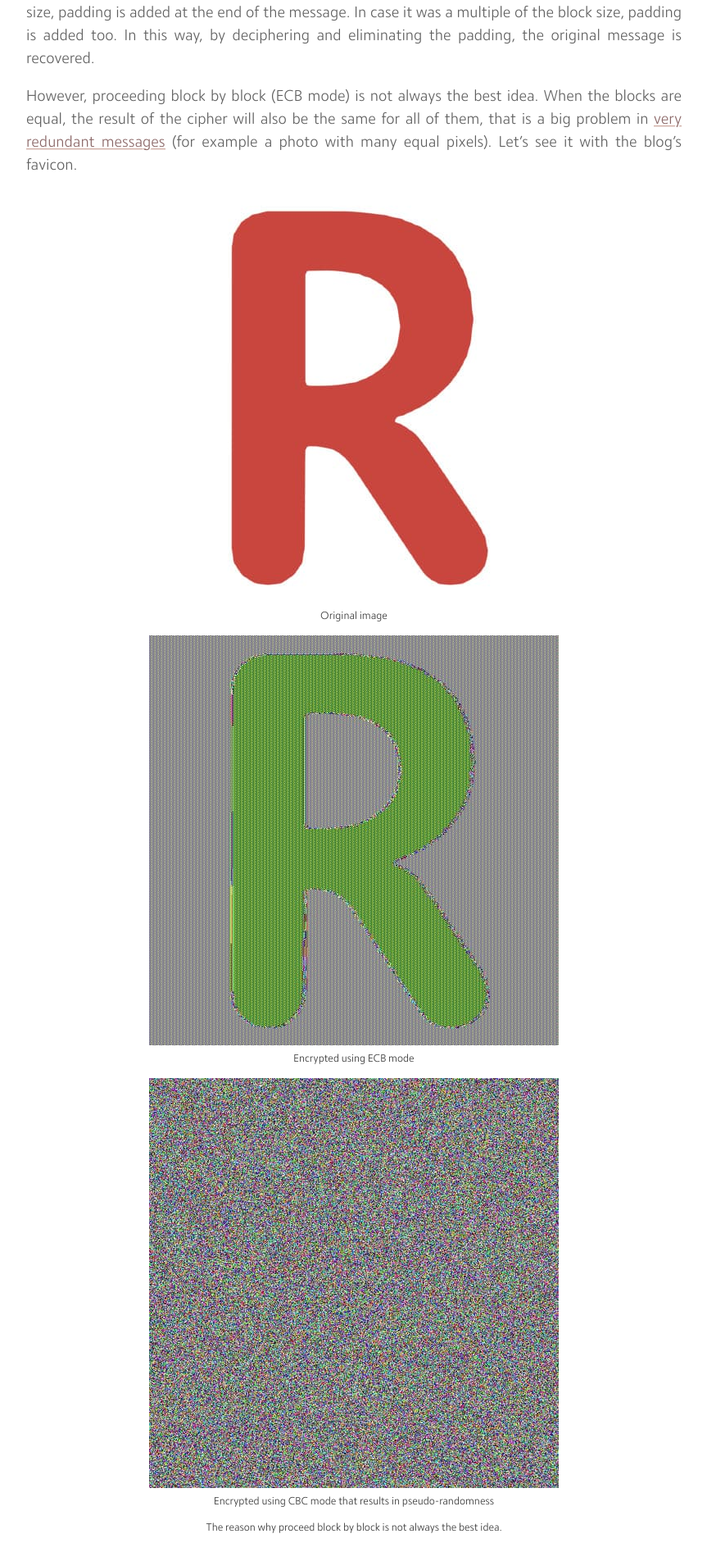
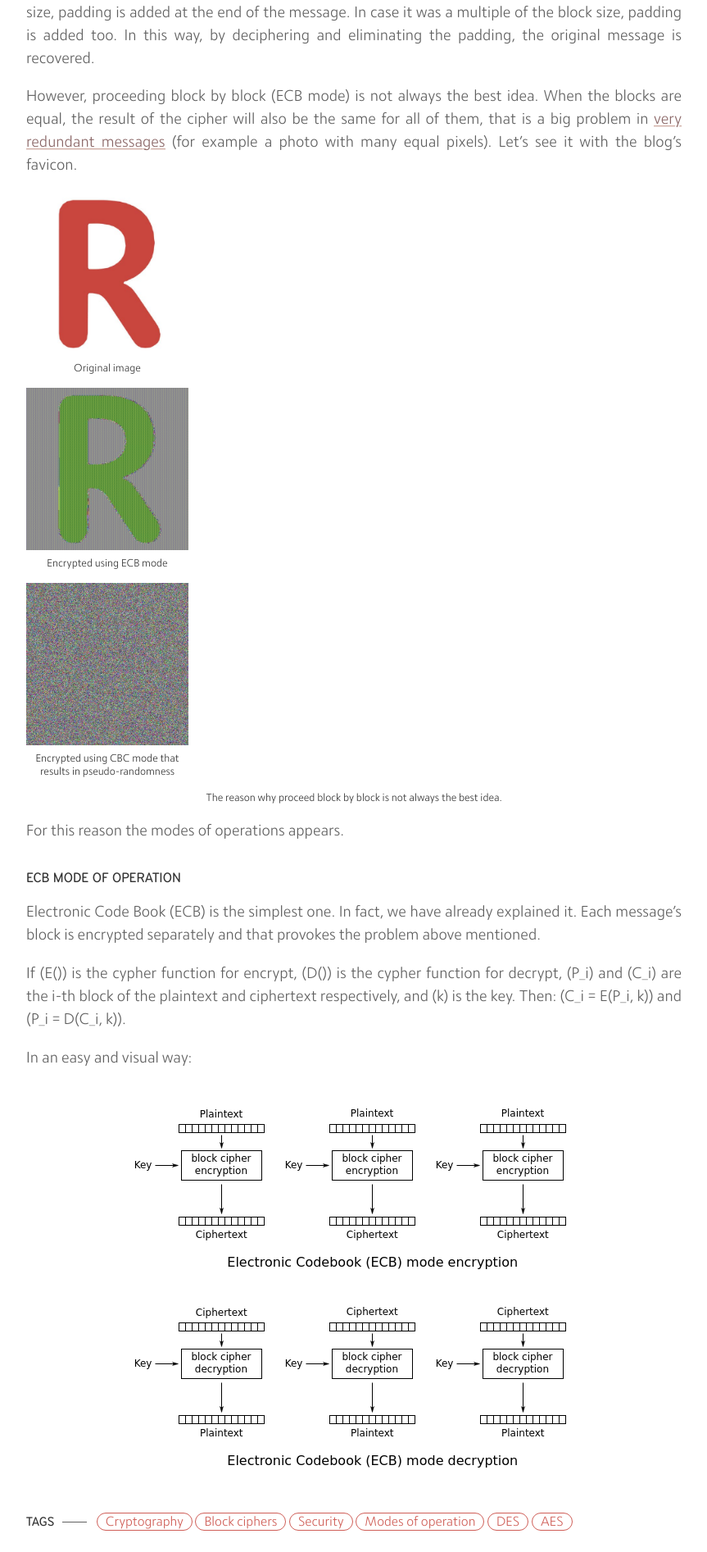
Before and after one commit to MrAnnix/MrAnnix.github.io, a Jekyll site: the page built from _posts/2019-11-07-block-cipher-operation-modes.md, in a window 1280 px wide. Shown: the part 1268-3161 px from the top of the page at 82% size, without its empty margins (208-1071 px from the left). Built offline with Jekyll 4.4.1, drawn with Linux system fonts in a browser that asks for light colours; nearby versions of some CDN libraries; library files that are not in the unit come from our copies.

Commit message:
Update 2019-11-07-block-cipher-operation-modes.md

```diff
--- a/_posts/2019-11-07-block-cipher-operation-modes.md
+++ b/_posts/2019-11-07-block-cipher-operation-modes.md
@@ -25,18 +25,24 @@ One way to encrypt information is to divide the problem into several parts. This
 However, proceeding block by block (ECB mode) is not always the best idea. When the blocks are equal, the result of the cipher will also be the same for all of them, that is a big problem in [very redundant messages](https://blog.filippo.io/the-ecb-penguin/ "The ECB penguin") (for example a photo with many equal pixels). Let’s see it with the blog’s favicon.
 
 <figure class="align-center">
+  <div class="imgSingle" style="width:198px;max-width:198px">
   <figure class="align-center">
     <img src="{{ '/assets/images/blog/block-cipher-operation-modes/original.jpg' | absolute_url }}" alt="Original image">
     <figcaption>Original image</figcaption>
   </figure>
+  </div>
+  <div class="imgSingle" style="width:198px;max-width:198px">
   <figure class="align-center">
     <img src="{{ '/assets/images/blog/block-cipher-operation-modes/ecb.jpg' | absolute_url }}" alt="ECB encripted image">
     <figcaption>Encrypted using ECB mode</figcaption>
   </figure>
+  </div>
+  <div class="imgSingle" style="width:198px;max-width:198px">
   <figure class="align-center">
     <img src="{{ '/assets/images/blog/block-cipher-operation-modes/cbc.jpg' | absolute_url }}" alt="CBC encripted image">
     <figcaption>Encrypted using CBC mode that results in pseudo-randomness</figcaption>
   </figure>
+  </div>
   <figcaption>The reason why proceed block by block is not always the best idea.</figcaption>
 </figure>
 
```
